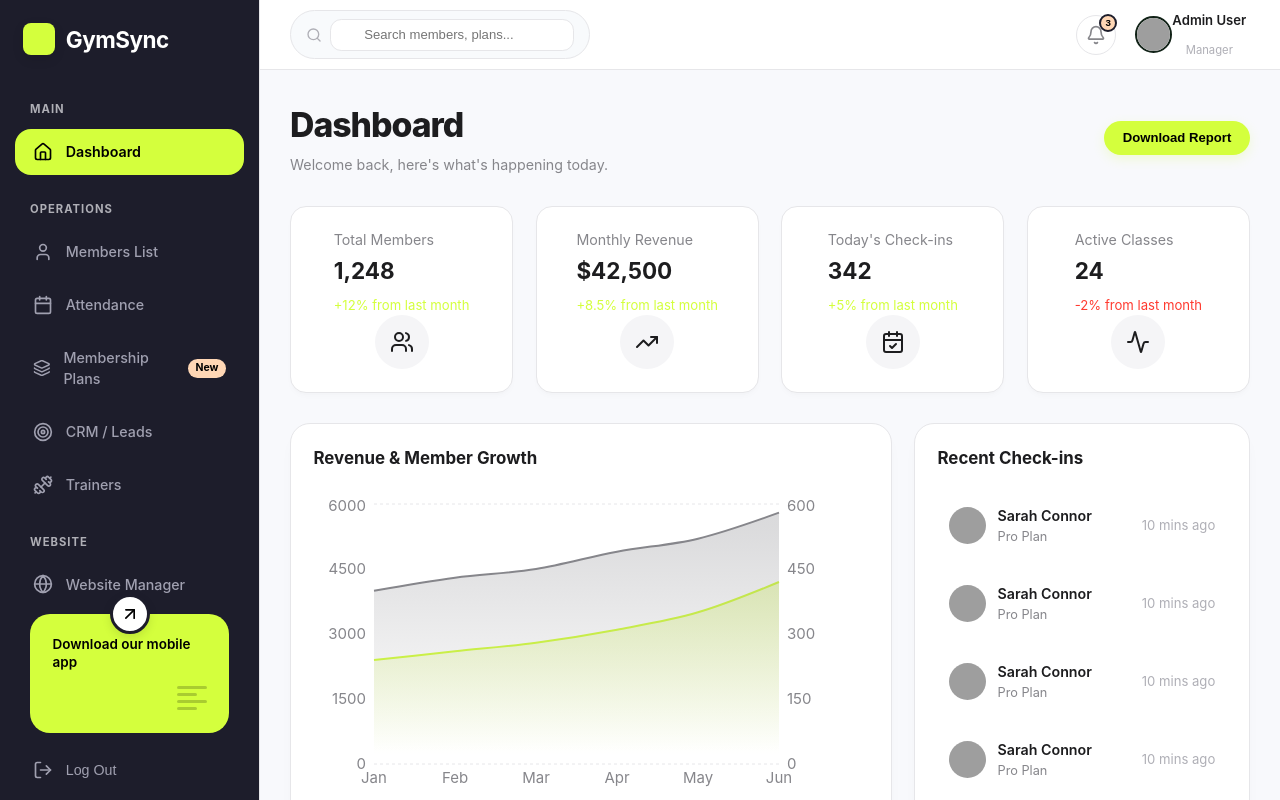
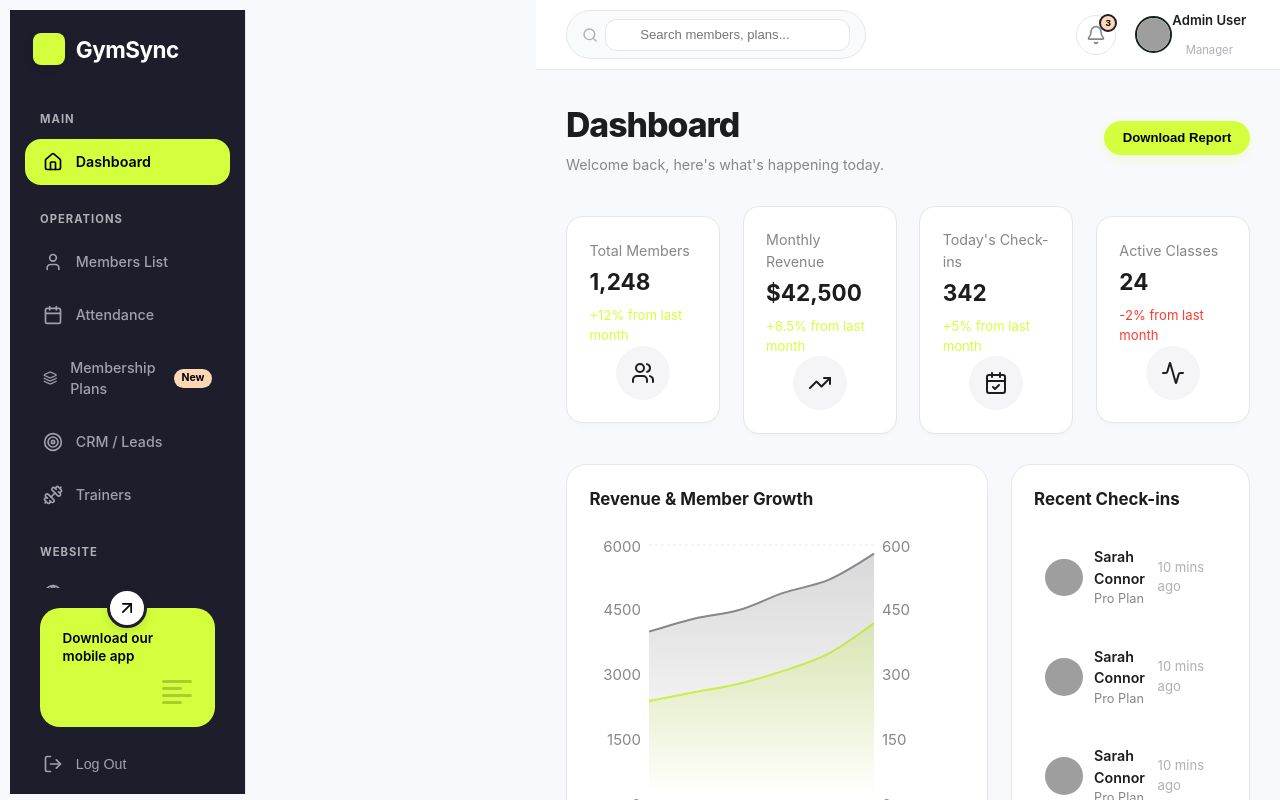
Before and after one commit to shubhammusale8076-rgb/gym-erp-portal, a React (Vite) app: page / in a window 1280 px wide. Shown: the top 800 px of the page. Built offline with nearby package versions, Linux system fonts and the light colour scheme; grey boxes are pictures that could not be loaded.

Commit message:
sidebar layout changes

```diff
--- a/src/components/Layout.css
+++ b/src/components/Layout.css
@@ -9,11 +9,18 @@
 
 /* Sidebar Styles */
 .sidebar {
-  width: var(--sidebar-width);
-  position: fixed;
+   width: var(--sidebar-width);
+  /* position: fixed;
   left: 0px;
-  top: 0px;
-  height: 100vh;
+  top: 0px; */
+  /* height: 100vh; */
+  padding: 10px;
+}
+
+.sidebar-wrapper
+{
+
+  height: 98vh;
   display: flex;
   flex-direction: column;
   z-index: 50;
@@ -23,8 +30,8 @@
   border-bottom: none;
   background-color: var(--bg-sidebar);
   color: #8e8ea0;
+  overflow: auto;
 }
-
 
 .sidebar-header {
   padding: 1.5rem;
--- a/src/components/Layout.jsx
+++ b/src/components/Layout.jsx
@@ -57,13 +57,14 @@ const Sidebar = () => {
 
   return (
     <aside className="sidebar">
+    <div className="sidebar-wrapper">
+
         <div className="sidebar-header">
           <div className="logo">
             <div className="logo-icon"></div>
             <h2>GymSync</h2>
           </div>
         </div>
-
         <nav className="sidebar-nav">
           {navItems.map((group, idx) => (
             <div key={idx} className="sidebar-group">
@@ -83,7 +84,6 @@ const Sidebar = () => {
             </div>
           ))}
         </nav>
-
         <div className="sidebar-footer">
           <div className="sidebar-app-banner">
             <div className="banner-icon-bg">
@@ -101,11 +101,12 @@ const Sidebar = () => {
               </div>
             </div>
           </div>
-
           <button className="nav-item logout-btn">
             <LogOut size={20} />
             <span>Log Out</span>
           </button>
+        </div>
+
     </div>
     </aside>
   );
```
Lines whose indentation alone changed are shown as unchanged.
